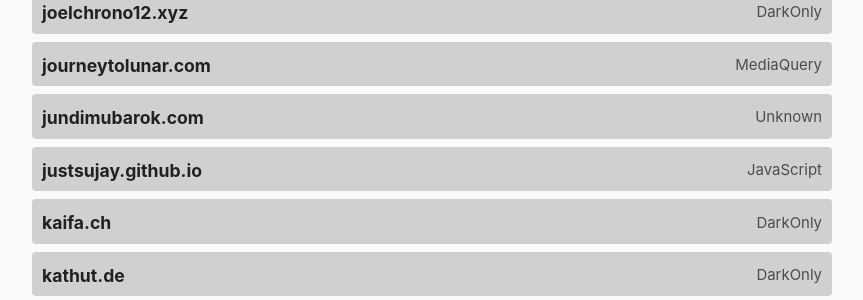
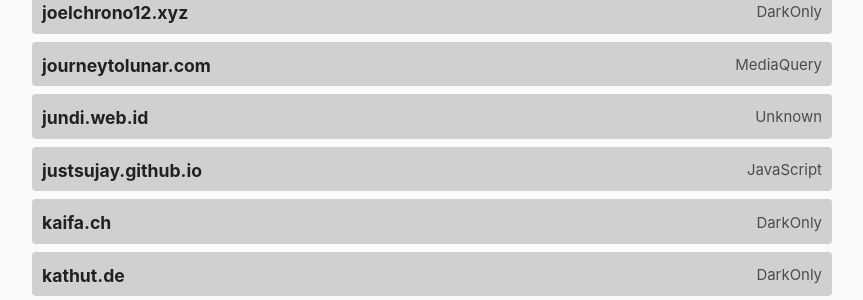
Before and after one commit to katherinek727/darktheme.club, a Jekyll site: the page built from index.md, in a window 1280 px wide and 900 px high, scrolled down 4215 px. Shown: the part 153-453 px from the top of the window, without its empty margins (208-1071 px from the left). Built offline with Jekyll 4.4.1, drawn with Linux system fonts in a browser that asks for light colours.

Commit message:
Update sites.yml
Change domain name

```diff
--- a/_data/sites.yml
+++ b/_data/sites.yml
@@ -358,8 +358,8 @@
   method: mediaquery
   last_checked: 2024-09-04
 
-- domain: jundimubarok.com
-  url: https://jundimubarok.com
+- domain: jundi.web.id
+  url: https://jundi.web.id
   method: unknown
   last_checked: 2024-08-31
 
```
